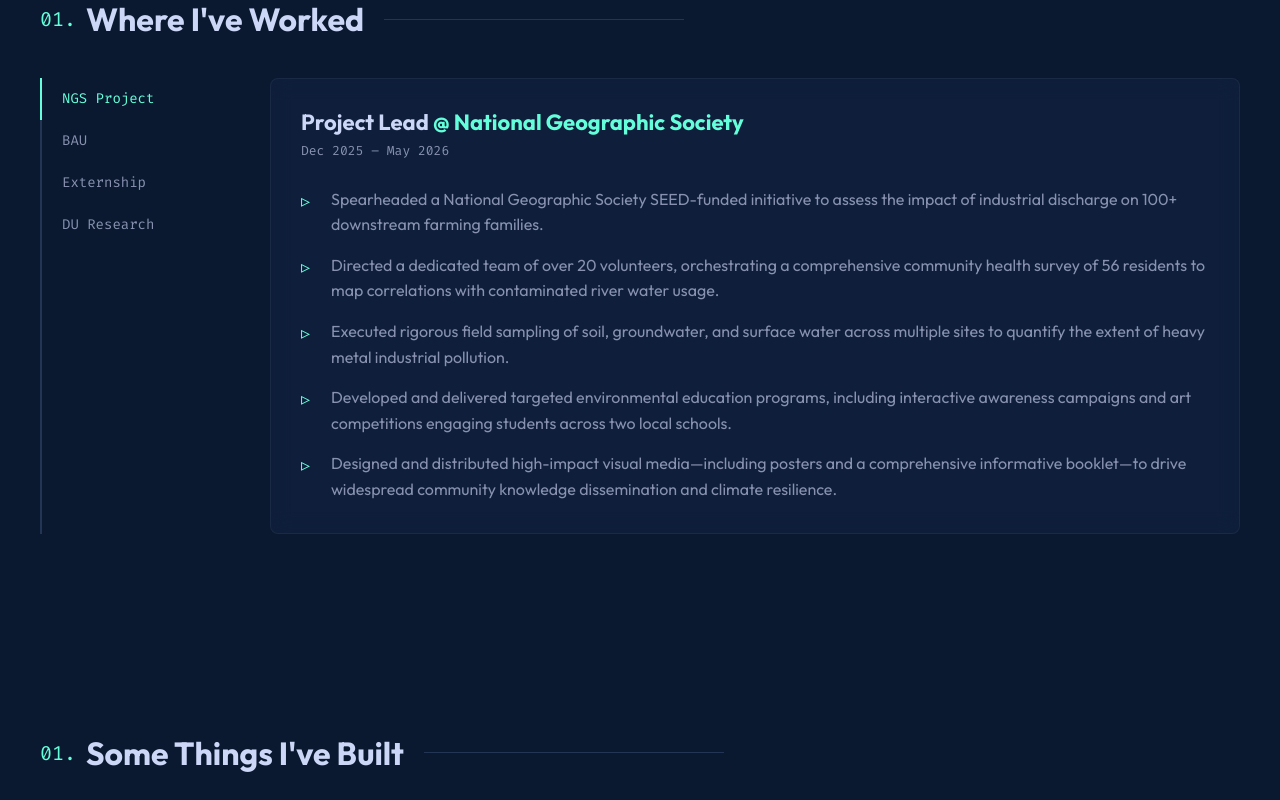
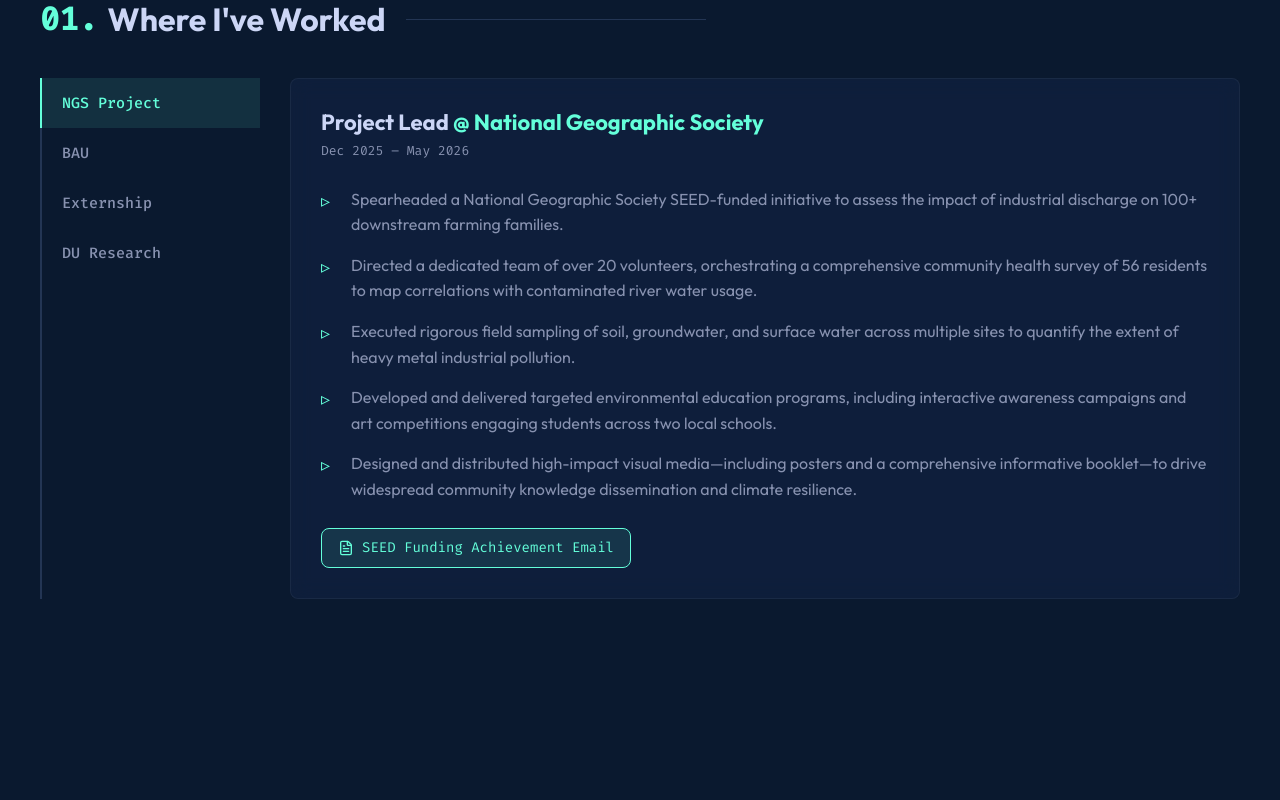
Before and after one commit to SantoKabir/portfolio, a React (Vite) app: page / in a window 1280 px wide. Shown: the part 900-1700 px from the top of the page. Built offline with nearby package versions, Linux system fonts and the light colour scheme.

Commit message:
Fix subsection numbering, enhance experience sidebar, and add doc links

```diff
--- a/src/components/Certificates.jsx
+++ b/src/components/Certificates.jsx
@@ -64,7 +64,10 @@
 
   return (
     <section id="certificates" className="section container">
-      <h2 className="section-title">Certifications & Awards</h2>
+      <h2 className="section-title">
+        <span className="text-mono text-accent" style={{marginRight: '10px'}}>04.</span>
+        Certifications & Awards
+      </h2>
       <div className="certificates-grid">
         {certificates.map((cert, index) => (
           <div key={index} className="certificate-card">
--- a/src/components/Experience.css
+++ b/src/components/Experience.css
@@ -9,29 +9,33 @@
   position: relative;
   display: flex;
   flex-direction: column;
-  width: 200px;
+  width: 220px;
   border-left: 2px solid var(--bg-tertiary);
   z-index: 10;
 }
 
 .tab-btn {
-  padding: 0 20px 2px;
-  height: 42px;
+  padding: 0 20px;
+  height: 50px;
   text-align: left;
   color: var(--text-secondary);
   font-family: var(--font-mono);
-  font-size: 14px;
+  font-size: 15px;
+  font-weight: 500;
   transition: var(--transition);
   background: transparent;
+  display: flex;
+  align-items: center;
 }
 
 .tab-btn:hover {
-  background-color: var(--bg-tertiary);
+  background-color: rgba(100, 255, 218, 0.05);
   color: var(--accent-secondary);
 }
 
 .tab-btn.active {
   color: var(--accent-secondary);
+  background-color: rgba(100, 255, 218, 0.1);
 }
 
 .tab-highlight {
@@ -39,7 +43,7 @@
   top: 0;
   left: -2px;
   width: 2px;
-  height: 42px;
+  height: 50px;
   background-color: var(--accent-secondary);
   transition: transform 0.25s cubic-bezier(0.645, 0.045, 0.355, 1);
   z-index: 11;
@@ -69,6 +73,7 @@
   display: flex;
   flex-direction: column;
   gap: 15px;
+  margin-bottom: 25px;
 }
 
 .description-list li {
@@ -87,6 +92,32 @@
   line-height: 1.5;
 }
 
+.experience-docs {
+  display: flex;
+  flex-wrap: wrap;
+  gap: 15px;
+  margin-top: 10px;
+}
+
+.doc-link {
+  display: inline-flex;
+  align-items: center;
+  gap: 8px;
+  padding: 8px 16px;
+  background: rgba(100, 255, 218, 0.1);
+  border: 1px solid var(--accent-secondary);
+  color: var(--accent-secondary);
+  border-radius: var(--border-radius);
+  font-size: 14px;
+  font-family: var(--font-mono);
+  transition: var(--transition);
+}
+
+.doc-link:hover {
+  background: rgba(100, 255, 218, 0.2);
+  transform: translateY(-2px);
+}
+
 @media (max-width: 768px) {
   .experience-container {
     flex-direction: column;
@@ -102,19 +133,19 @@
   }
 
   .tab-btn {
-    min-width: 120px;
-    height: 42px;
+    min-width: 130px;
+    height: 50px;
     text-align: center;
     border-bottom: none;
+    justify-content: center;
   }
 
   .tab-highlight {
     top: auto;
     bottom: -2px;
     left: 0;
-    width: 120px;
+    width: 130px;
     height: 2px;
-    /* We'd need JS to handle horizontal transform properly, but for simplicity we hide the animated bar on mobile and use active class */
     display: none;
   }
 
--- a/src/components/Experience.jsx
+++ b/src/components/Experience.jsx
@@ -1,4 +1,5 @@
 import React, { useState } from 'react';
+import { FileText } from 'lucide-react';
 import './Experience.css';
 
 const Experience = () => {
@@ -15,6 +16,9 @@
         'Executed rigorous field sampling of soil, groundwater, and surface water across multiple sites to quantify the extent of heavy metal industrial pollution.',
         'Developed and delivered targeted environmental education programs, including interactive awareness campaigns and art competitions engaging students across two local schools.',
         'Designed and distributed high-impact visual media—including posters and a comprehensive informative booklet—to drive widespread community knowledge dissemination and climate resilience.'
+      ],
+      docs: [
+        { name: 'SEED Funding Achievement Email', file: 'Seed Funding Achievement.pdf' }
       ]
     },
     {
@@ -27,6 +31,9 @@
         'Learned and participated in soil, water and gas (using gas chambers) sample collection from soil and water bodies.',
         'Applied R programming for data analysis and visualization of soil, crop and water parameters.',
         'Applied GIS for geospatial data analysis.'
+      ],
+      docs: [
+        { name: 'RA Appointment Letter', file: 'Santo_Kabir_Ahmed_RA_Appointment_Letter.pdf' }
       ]
     },
     {
@@ -54,7 +61,10 @@
 
   return (
     <section id="experience" className="section container">
-      <h2 className="section-title">Where I've Worked</h2>
+      <h2 className="section-title">
+        <span className="text-mono text-accent" style={{marginRight: '10px'}}>01.</span>
+        Where I've Worked
+      </h2>
 
       <div className="experience-container">
         <div className="experience-tabs">
@@ -71,7 +81,7 @@
           ))}
           <div
             className="tab-highlight"
-            style={{ transform: `translateY(${activeTab * 42}px)` }}
+            style={{ transform: `translateY(${activeTab * 50}px)` }}
           ></div>
         </div>
 
@@ -87,6 +97,23 @@
               <li key={i}>{item}</li>
             ))}
           </ul>
+
+          {experiences[activeTab].docs && (
+            <div className="experience-docs">
+              {experiences[activeTab].docs.map((doc, i) => (
+                <a
+                  key={i}
+                  href={`${import.meta.env.BASE_URL}${doc.file}`}
+                  target="_blank"
+                  rel="noopener noreferrer"
+                  className="doc-link"
+                >
+                  <FileText size={16} />
+                  <span>{doc.name}</span>
+                </a>
+              ))}
+            </div>
+          )}
         </div>
       </div>
     </section>
--- a/src/components/Projects.jsx
+++ b/src/components/Projects.jsx
@@ -27,7 +27,10 @@
 
   return (
     <section id="projects" className="section container">
-      <h2 className="section-title">Some Things I've Built</h2>
+      <h2 className="section-title">
+        <span className="text-mono text-accent" style={{marginRight: '10px'}}>02.</span>
+        Some Things I've Built
+      </h2>
 
       <div className="projects-grid">
         {featuredProjects.map((project, index) => (
--- a/src/components/Skills.jsx
+++ b/src/components/Skills.jsx
@@ -23,7 +23,10 @@
 
   return (
     <section id="skills" className="section container">
-      <h2 className="section-title">Technical Skills & Expertise</h2>
+      <h2 className="section-title">
+        <span className="text-mono text-accent" style={{marginRight: '10px'}}>03.</span>
+        Technical Skills & Expertise
+      </h2>
 
       <div className="skills-content">
         <div className="skills-description">
--- a/src/index.css
+++ b/src/index.css
@@ -96,16 +96,6 @@
   margin-left: 20px;
 }
 
-.section-title::before {
-  counter-increment: section;
-  content: "0" counter(section) ". ";
-  margin-right: 10px;
-  color: var(--accent-secondary);
-  font-family: var(--font-mono);
-  font-size: clamp(16px, 3vw, 20px);
-  font-weight: 400;
-}
-
 .glass-panel {
   background: rgba(17, 34, 64, 0.7);
   backdrop-filter: blur(10px);
```
